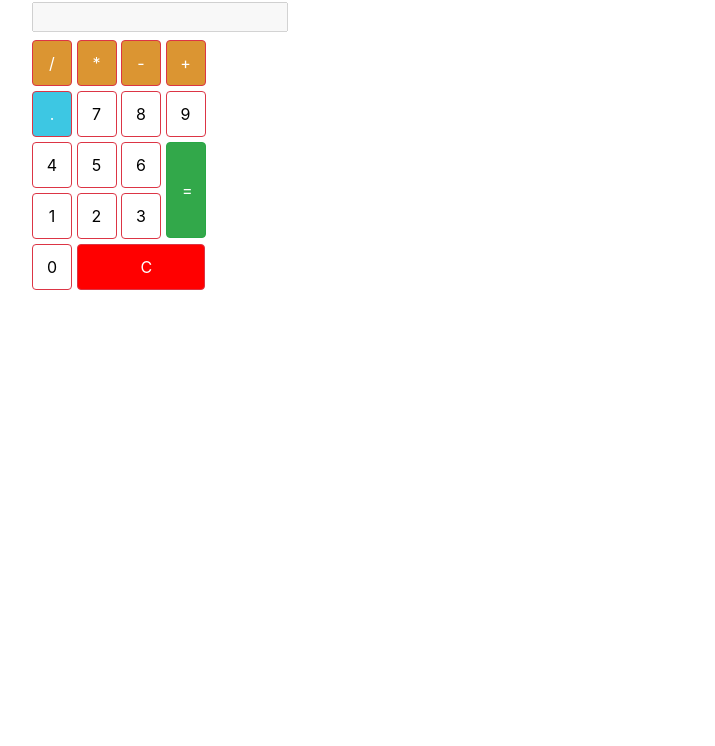
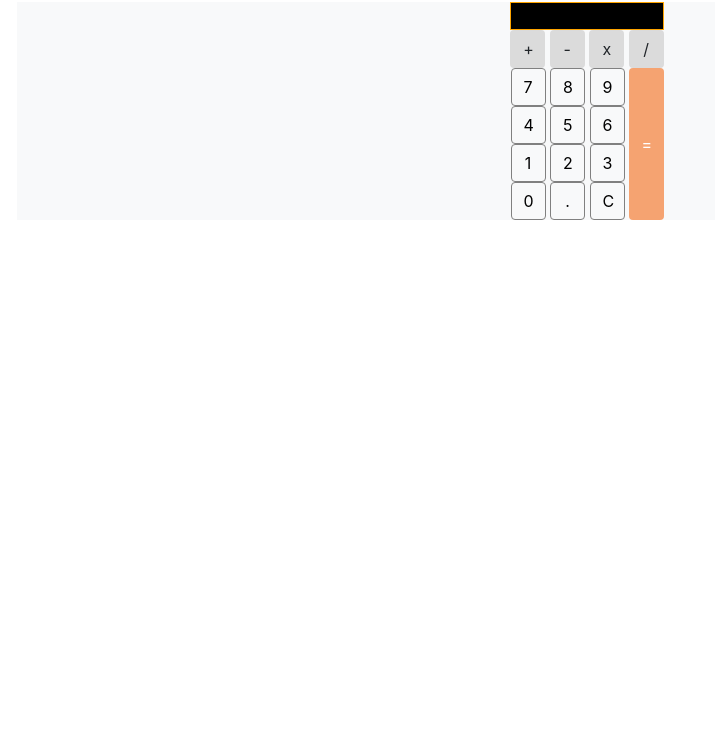
Before and after one commit to vishaln/calculator, a plain HTML site: page index.html in a window 1280 px wide. Shown: the part 54-800 px from the top of the page, without its empty margins (53-768 px from the left). Drawn offline with nearby package versions, Linux system fonts and the light colour scheme.

Commit message:
Html for calculator

```diff
--- a/index.html
+++ b/index.html
@@ -6,60 +6,69 @@
     <meta name="viewport" content="width=device-width, initial-scale=1, shrink-to-fit=no">
 
     <!-- Bootstrap CSS -->
-    <link rel="stylesheet" href="https://stackpath.bootstrapcdn.com/bootstrap/4.5.2/css/bootstrap.min.css" integrity="sha384-JcKb8q3iqJ61gNV9KGb8thSsNjpSL0n8PARn9HuZOnIxN0hoP+VmmDGMN5t9UJ0Z" crossorigin="anonymous">
-
+    <link rel="stylesheet" href="https://stackpath.bootstrapcdn.com/bootstrap/4.4.1/css/bootstrap.min.css" integrity="sha384-Vkoo8x4CGsO3+Hhxv8T/Q5PaXtkKtu6ug5TOeNV6gBiFeWPGFN9MuhOf23Q9Ifjh" crossorigin="anonymous">
     <link rel="stylesheet" href="style.css">
-
     <title>Calculator</title>
-
   </head>
 
   <body>
 
-  <div class="container">
+    <center>
+      <h1>Calculator</h1>
 
-    <h1>Calculator</h1>
+  <div class="container bg-light">
 
-    <input type="text" class="text" disabled>
+      <input id="display" class="text" type="text" disabled>
 
-    <div id="operators" class="keys mt-2" >
-      <button class="btn btn-outline-danger">/</button>
-      <button class="btn btn-outline-danger">*</button>
-      <button class="btn btn-outline-danger">-</button>
-      <button class="btn btn-outline-danger">+</button>
+    <div id="operator">
+        <button class="btn">+</button>
+        <button class="btn">-</button>
+        <button class="btn">x</button>
+        <button class="btn">/</button>
     </div>
 
-    <div class="keys">
-      <button id="decimal" class="btn btn-outline-danger">.</button>
-      <button class="btn btn-outline-danger">7</button>
-      <button class="btn btn-outline-danger">8</button>
-      <button class="btn btn-outline-danger">9</button>
+  <div class="d-inline-flex">
+
+    <div id="numbers" class="bg-light">
+
+      <button class="btn"  value="7" onclick="display.value" += "7">7</button>
+        <button class="btn" >8</button>
+        <button class="btn">9</button>
+
+<br>
+        <button class="btn">4</button>
+        <button class="btn">5</button>
+        <button class="btn">6</button>
+
+<br>
+
+        <button class="btn">1</button>
+        <button class="btn">2</button>
+        <button class="btn">3</button>
+
+<br>
+
+        <button class="btn">0</button>
+        <button class="btn">.</button>
+        <button class="btn">C</button>
+
     </div>
 
-    <div class="keys">
-      <button class="btn btn-outline-danger">4</button>
-      <button class="btn btn-outline-danger">5</button>
-      <button class="btn btn-outline-danger">6</button>
-      <button id="equal" class="btn btn-outline-success">=</button>
-    </div>
+      <div id="equal" class="pl-1">
+        <button class="btn">=</button>
+      </div>
 
-    <div class="keys">
-      <button class="btn btn-outline-danger">1</button>
-      <button class="btn btn-outline-danger">2</button>
-      <button class="btn btn-outline-danger">3</button>
-    </div>
-
-    <div class="keys">
-      <button class="btn btn-outline-danger">0</button>
-      <button id="clear" class="btn btn-outline-danger">C</button>
     </div>
 
   </div>
 
+    </center>
+
+
     <!-- Optional JavaScript -->
     <!-- jQuery first, then Popper.js, then Bootstrap JS -->
-    <script src="https://code.jquery.com/jquery-3.5.1.slim.min.js" integrity="sha384-DfXdz2htPH0lsSSs5nCTpuj/zy4C+OGpamoFVy38MVBnE+IbbVYUew+OrCXaRkfj" crossorigin="anonymous"></script>
-    <script src="https://cdn.jsdelivr.net/npm/popper.js@1.16.1/dist/umd/popper.min.js" integrity="sha384-9/reFTGAW83EW2RDu2S0VKaIzap3H66lZH81PoYlFhbGU+6BZp6G7niu735Sk7lN" crossorigin="anonymous"></script>
-    <script src="https://stackpath.bootstrapcdn.com/bootstrap/4.5.2/js/bootstrap.min.js" integrity="sha384-B4gt1jrGC7Jh4AgTPSdUtOBvfO8shuf57BaghqFfPlYxofvL8/KUEfYiJOMMV+rV" crossorigin="anonymous"></script>
+    <script src="https://code.jquery.com/jquery-3.4.1.slim.min.js" integrity="sha384-J6qa4849blE2+poT4WnyKhv5vZF5SrPo0iEjwBvKU7imGFAV0wwj1yYfoRSJoZ+n" crossorigin="anonymous"></script>
+    <script src="https://cdn.jsdelivr.net/npm/popper.js@1.16.0/dist/umd/popper.min.js" integrity="sha384-Q6E9RHvbIyZFJoft+2mJbHaEWldlvI9IOYy5n3zV9zzTtmI3UksdQRVvoxMfooAo" crossorigin="anonymous"></script>
+    <script src="https://stackpath.bootstrapcdn.com/bootstrap/4.4.1/js/bootstrap.min.js" integrity="sha384-wfSDF2E50Y2D1uUdj0O3uMBJnjuUD4Ih7YwaYd1iqfktj0Uod8GCExl3Og8ifwB6" crossorigin="anonymous"></script>
   </body>
 </html>
--- a/style.css
+++ b/style.css
@@ -1,35 +1,48 @@
+
 *{
     margin: 0 auto;
 }
 
-#equal{
-    padding: 35px 15px;
-    position: absolute;
-    margin-left: 5px;
+#display{
+    background-color: black;
     color: white;
-    background-color: #32a84a;
+    width: 154px;
+    border: 1px solid orange;
 }
 
-#clear{
-    padding: 10px 63px;
-    color: white;
-    background-color: red;
+#equal{
+    display: flex;
 }
 
-#operators .btn{
-    background-color:#db9532;
+.btn{
+    width: 35px;
+}
+
+#equal .btn{
+    background-color: #f5a371;
     color: white;
 }
 
-#decimal{
-    background-color: #3dc7e3;
+#equal .btn:hover{
+    background-color:#d6824f;
+        color: white;
+}
+
+#operator .btn{
+    background-color: #dbdbdb;
+}
+
+#operator .btn:hover{
+    background-color: #787878;
     color: white;
 }
 
-.btn{
-    width: 40px;
-    padding: 10px 10px;
-    margin-bottom: 5px;
+#numbers .btn{
+    border-color: gray;
     color: black;
-    text-align: center;
 }
+
+#numbers .btn:hover{
+    background-color: #f5a371;
+    color: white;
+}
```
